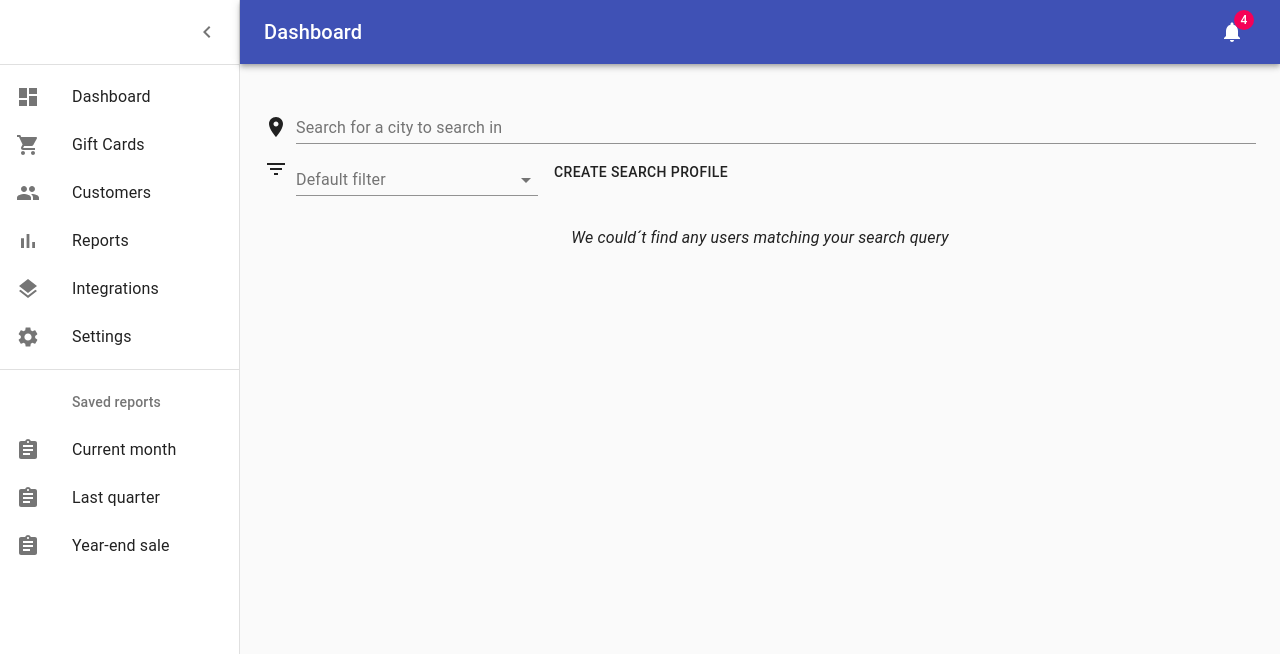
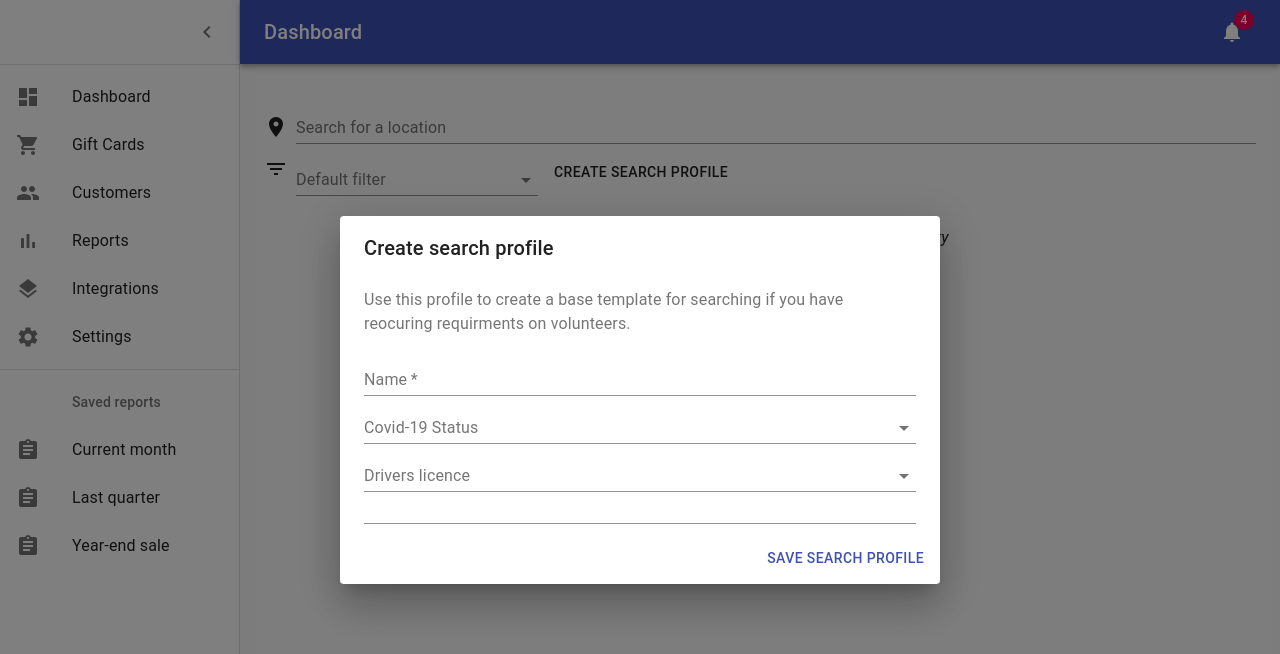
Before and after one commit to Pros0/hopl, a Next.js app in the folder app/: page /search in a window 1280 px wide. Both pictures are taken after a click on the button "CREATE SEARCH PROFILE". Shown: the top 654 px of the page. Built offline with nearby package versions, Linux system fonts and the light colour scheme.

Commit message:
refactoring components to be common instead of only for the search page

```diff
--- /dev/null
+++ b/app/components/Covid19StatusSelector/index.js
@@ -0,0 +1,16 @@
+import React from 'react';
+import { FormControl, InputLabel, Select, MenuItem } from '@material-ui/core';
+
+const Covid19Selector = () => {
+  return <FormControl fullWidth>
+  <InputLabel id="driver-licence-label">Covid-19 Status</InputLabel>
+  <Select labelId="driver-licence-label">
+    <MenuItem value={10}>Dosent matter</MenuItem>
+    <MenuItem value={10}>Dont know</MenuItem>
+    <MenuItem value={20}>Have Covid-19</MenuItem>
+    <MenuItem value={30}>Have had Covid-19</MenuItem>
+  </Select>
+</FormControl>
+}
+
+export default Covid19Selector;
--- /dev/null
+++ b/app/components/DriverLicenceSelector/index.js
@@ -0,0 +1,15 @@
+import React from 'react';
+import { FormControl, InputLabel, Select, MenuItem } from '@material-ui/core';
+
+const DriverLicenceSelector = () => {
+  return <FormControl fullWidth>
+  <InputLabel id="driver-licence-label">Drivers licence</InputLabel>
+  <Select labelId="driver-licence-label">
+    <MenuItem value={10}>Ten</MenuItem>
+    <MenuItem value={20}>Twenty</MenuItem>
+    <MenuItem value={30}>Thirty</MenuItem>
+  </Select>
+</FormControl>
+}
+
+export default DriverLicenceSelector;
--- /dev/null
+++ b/app/components/EducationAutocomplete/index.js
@@ -0,0 +1,9 @@
+import React from 'react';
+import { TextField } from '@material-ui/core';
+import { Autocomplete } from '@material-ui/lab';
+
+const EducationAutocomplete = () => {
+  return <Autocomplete renderInput={() => <TextField fullWidth />} />
+}
+
+export default EducationAutocomplete;
--- a/app/components/SearchPage/searchField.js
+++ b/app/components/LocationSearch/index.js
@@ -3,18 +3,18 @@ import { TextField, Grid, Container } from '@material-ui/core';
 import LocationOn from '@material-ui/icons/LocationOn';
 import { useIntl } from 'react-intl';
 import messages from './messages';
-import { FlexGrowGrid } from './styled';
+import { FlexGrowGrid } from 'components/common/styles';
 
-const SearchField = () => {
+const LocationSearch = () => {
   const { formatMessage } = useIntl();
   return <Grid container spacing={1} alignItems="flex-end">
   <Grid item>
     <LocationOn />
   </Grid>
   <FlexGrowGrid item>
-    <TextField fullWidth label={formatMessage(messages.searchPlaceHolder)} />
+    <TextField fullWidth label={formatMessage(messages.locationPlaceholder)} />
   </FlexGrowGrid>
 </Grid>
 }
 
-export default SearchField;
+export default LocationSearch;
--- /dev/null
+++ b/app/components/LocationSearch/messages.js
@@ -0,0 +1,8 @@
+import { defineMessages } from 'react-intl';
+
+export default defineMessages({
+  locationPlaceholder: {
+    id: 'location.search.placeholder',
+    defaultMessage: 'Search for a location',
+  }
+});
--- /dev/null
+++ b/app/components/SearchPage/filterModal.js
@@ -0,0 +1,52 @@
+import React from 'react';
+import { bool, func } from 'prop-types';
+import {
+  Dialog,
+  TextField,
+  Select,
+  DialogTitle,
+  FormControl,
+  InputLabel,
+  MenuItem,
+  DialogContent,
+  DialogContentText,
+  DialogActions,
+  Button
+} from '@material-ui/core';
+import { useIntl } from 'react-intl';
+import Covid19StatusSelector from 'components/Covid19StatusSelector';
+import DriverLicenceSelector from 'components/DriverLicenceSelector';
+import EducationAutocomplete from 'components/EducationAutocomplete';
+import messages from './messages';
+
+const FilterModal = ({ open, onClose }) => {
+  const { formatMessage } = useIntl();
+  return <Dialog open={open} onBackdropClick={onClose}>
+    <DialogTitle>
+      {formatMessage(messages.addSearchProfile)}
+    </DialogTitle>
+    <DialogContent>
+      <DialogContentText>
+        {formatMessage(messages.addSearchProfileInfo)}
+      </DialogContentText>
+      <FormControl fullWidth>
+        <TextField fullWidth required label="Name" />
+      </FormControl>
+      <Covid19StatusSelector />
+      <DriverLicenceSelector />
+      <EducationAutocomplete />
+    </DialogContent>
+    <DialogActions>
+      <Button onClick={onClose} color="primary">
+      {formatMessage(messages.saveSearchProfile)}
+      </Button>
+    </DialogActions>
+  </Dialog>
+}
+
+FilterModal.propTypes = {
+  open: bool,
+  onClose: func
+};
+
+export default FilterModal;
--- a/app/components/SearchPage/index.js
+++ b/app/components/SearchPage/index.js
@@ -1,15 +1,18 @@
-import React from 'react';
+import React, { useState } from 'react';
 import { Container } from '@material-ui/core';
-import SearchField from './searchField';
+import LocationSearch from 'components/LocationSearch';
 import SearchProfile from './searchProfile';
 import SearchResult from './searchResult';
+import FilterModal from './filterModal';
 import { SearchFieldWrapper } from './styled';
 
 const SearchPage = () => {
+  const [filterModalOpen, setFilterModelOpen] = useState(false);
   return <>
+    <FilterModal open={filterModalOpen} onClose={() => setFilterModelOpen(false)} />
     <SearchFieldWrapper>
-      <SearchField />
-      <SearchProfile />
+      <LocationSearch />
+      <SearchProfile addSearchProfileClick={() => setFilterModelOpen(true)} />
     </SearchFieldWrapper>
     <SearchResult />
   </>;
--- a/app/components/SearchPage/messages.js
+++ b/app/components/SearchPage/messages.js
@@ -9,6 +9,14 @@ export default defineMessages({
     id: 'search.profile.add',
     defaultMessage: 'Create search profile'
   },
+  saveSearchProfile: {
+    id: 'search.profile.save',
+    defaultMessage: 'Save search profile'
+  },
+  addSearchProfileInfo: {
+    id: 'search.profile.info',
+    defaultMessage: 'Use this profile to create a base template for searching if you have reocuring requirments on volunteers.'
+  },
   searchProfileSelectPlaceholder: {
     id: 'search.profile.select',
     defaultMessage: 'Default filter'
--- a/app/components/SearchPage/searchProfile.js
+++ b/app/components/SearchPage/searchProfile.js
@@ -1,10 +1,11 @@
 import React, { useState } from 'react';
+import { func } from 'prop-types';
 import { Container, Grid, InputLabel, Select, MenuItem, Button, FormControl } from '@material-ui/core';
 import FilterList from '@material-ui/icons/FilterList';
 import { useIntl } from 'react-intl';
 import messages from './messages';
 
-const SearchProfile = () => {
+const SearchProfile = ({ addSearchProfileClick }) => {
   const { formatMessage } = useIntl();
   const [selectedProfile, setSelected] = useState('');
   return <Grid container alignItems="center" spacing={1}>
@@ -19,15 +20,23 @@ const SearchProfile = () => {
           value={selectedProfile}
           onChange={e => setSelected(e.target.value)}>
           <MenuItem disabled value=''>
-            <em>derp</em>
+            <em>{formatMessage(messages.searchProfileSelectPlaceholder)}</em>
           </MenuItem>
         </Select>
       </FormControl>
     </Grid>
     <Grid item xs={6}>
-      <Button>{formatMessage(messages.addSearchProfile)}</Button>
+      <Button onClick={addSearchProfileClick}>{formatMessage(messages.addSearchProfile)}</Button>
     </Grid>
   </Grid>
 }
 
+SearchProfile.propTypes = {
+  SearchProfile: func,
+}
+
+SearchProfile.defaultProps = {
+  SearchProfile: () => {},
+}
+
 export default SearchProfile;
--- a/app/components/SearchPage/styled.js
+++ b/app/components/SearchPage/styled.js
@@ -1,9 +1,5 @@
 import styled, { css } from 'styled-components';
 import { Grid, Typography } from '@material-ui/core';
-
-export const FlexGrowGrid = styled(Grid)`
-  flex-grow: 1;
-`;
 
 export const SearchFieldWrapper = styled.div`
   margin-bottom: ${({ theme }) => css`${theme.spacing(4)}px`};
--- /dev/null
+++ b/app/components/common/styles.js
@@ -0,0 +1,6 @@
+import styled from 'styled-components';
+import { Grid } from '@material-ui/core';
+
+export const FlexGrowGrid = styled(Grid)`
+  flex-grow: 1;
+`;
```
Also changed, not shown: 1 other file (tests, documents, lock files or other folders).
